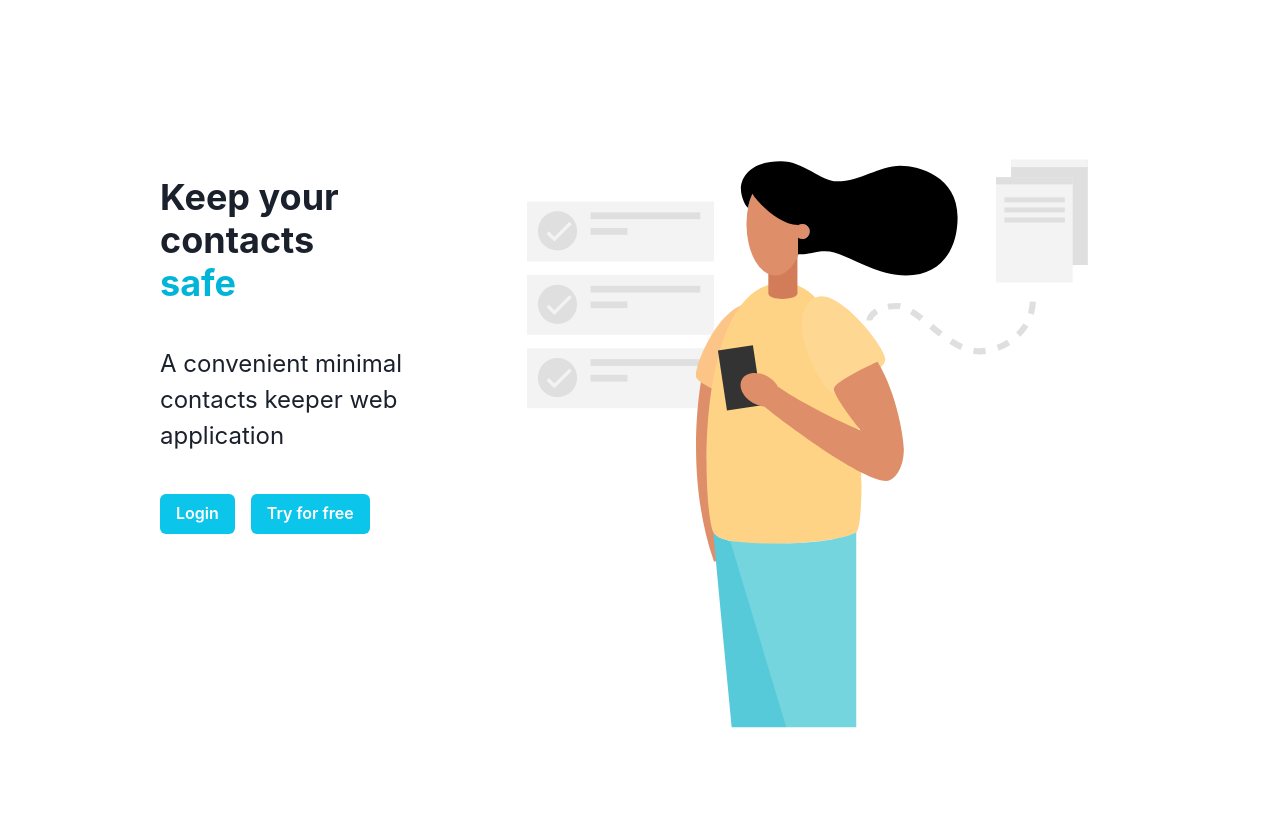
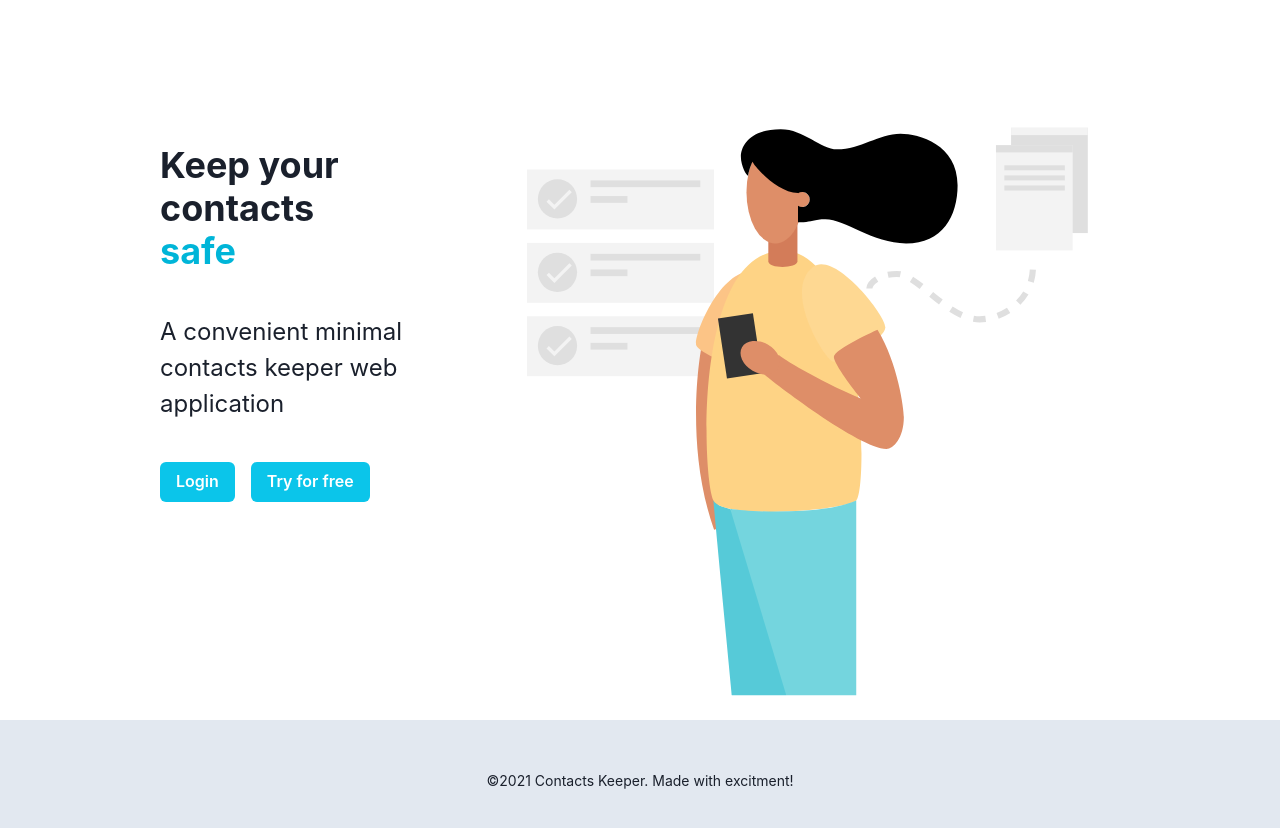
Before and after one commit to HagerDakroury/contacts-app, a React (Create React App) app in the folder client/: page / in a window 1280 px wide. Shown: the top 828 px of the page. Before the commit the page ends 800 px from the top, so only its background shows below. Built offline with nearby package versions, Linux system fonts and the light colour scheme.

Commit message:
feat(Landing): Add footer

```diff
--- /dev/null
+++ b/client/src/components/Footer.tsx
@@ -0,0 +1,15 @@
+import { Flex, Text } from "@chakra-ui/layout";
+
+export const Footer = () => (
+  <Flex
+    height={["unset", "unset", "120px"]}
+    py={["6", "6"]}
+    bgColor="gray.200"
+    mx={["-4", "-4", "-20"]}
+    px={["4", "4", "20"]}
+    justify="center"
+    align="center"
+  >
+    <Text fontSize="sm">©2021 Contacts Keeper. Made with excitment!</Text>
+  </Flex>
+);
--- a/client/src/pages/landing/Landing.tsx
+++ b/client/src/pages/landing/Landing.tsx
@@ -1,8 +1,10 @@
 import { Box } from "@chakra-ui/layout";
 import { LandingCard } from "./LandingCard";
+import { Footer } from "../../components/Footer";
 
 export const Landing = () => (
-  <Box paddingX={[4, 4, 20]} paddingTop={[4, 4, 10]} minW="400px">
+  <Box paddingX={[4, 4, 20]} paddingTop={[2, 2, 2]} minW="200px">
     <LandingCard />
+    <Footer />
   </Box>
 );
```
